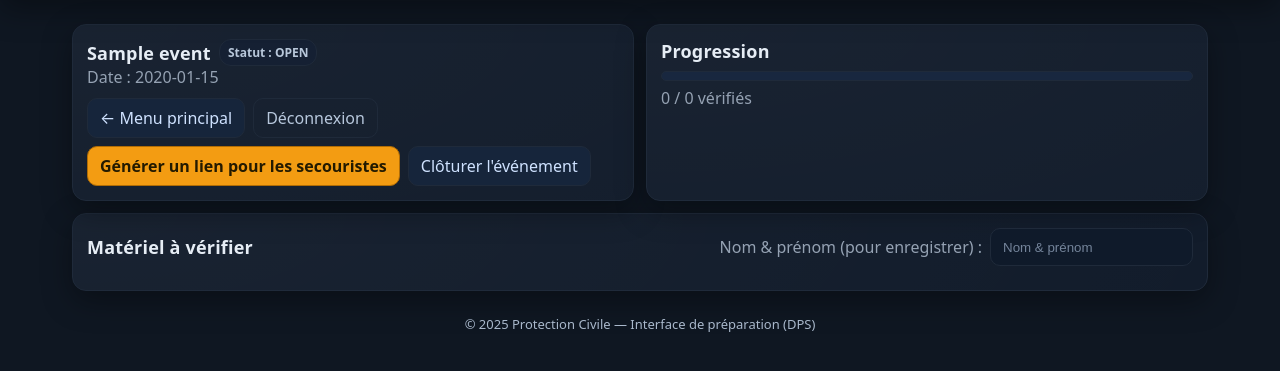
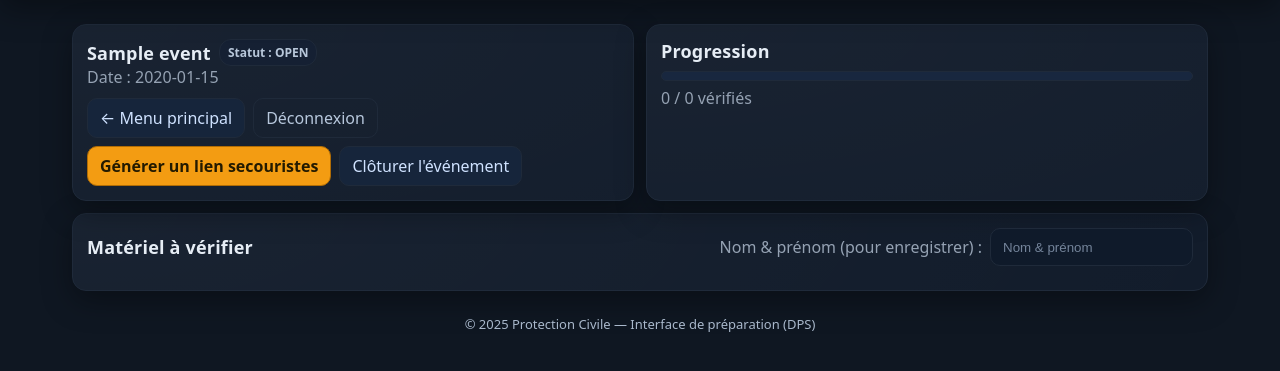
Before and after one commit to protec38/VERIFMATOS, a Flask app: page /events/1 in a window 1280 px wide. Shown: the part 61-432 px from the top of the page. Run offline with Flask 3, Linux system fonts and the light colour scheme; a user stored in the database is signed in; tables that the repository leaves empty hold one stand-in row (values such as "Sample post"); some libraries are stand-ins or nearby versions.

Commit message:
Update event.html

```diff
--- a/web/app/templates/event.html
+++ b/web/app/templates/event.html
@@ -3,19 +3,16 @@
 {% block content %}
   <div class="grid cols-2">
     <div class="card">
-      <div class="row">
+      <div class="row wrap">
         <div class="title">{{ event.name }}</div>
         <span class="badge" id="status-badge">Statut : {{ event.status if event.status is string else event.status.name }}</span>
       </div>
       <div class="muted">Date : {{ event.date or "—" }}</div>
 
-      <div class="row" style="margin-top:10px;">
+      <div class="row wrap" style="margin-top:10px;">
         <a class="btn" href="/dashboard">← Menu principal</a>
         <a class="btn ghost" href="/logout">Déconnexion</a>
-      </div>
-
-      <div class="row" style="margin-top:8px;">
-        <a class="btn primary" id="btn-share">Générer un lien pour les secouristes</a>
+        <a class="btn primary" id="btn-share">Générer un lien secouristes</a>
         <a class="btn" id="btn-close">Clôturer l'événement</a>
       </div>
     </div>
@@ -28,19 +25,21 @@
   </div>
 
   <div class="card" style="margin-top:12px;">
-    <div class="row" style="justify-content:space-between;">
+    <div class="row space-between wrap">
       <div class="title">Matériel à vérifier</div>
-      <div class="row">
+      <div class="row wrap">
         <label class="muted">Nom & prénom (pour enregistrer) :</label>
-        <input id="who" placeholder="Nom & prénom" style="max-width:240px;">
+        <input id="who" placeholder="Nom & prénom" style="max-width:260px;">
       </div>
     </div>
     <div id="tree" class="tree" style="margin-top:10px;"></div>
   </div>
 
   <script>
+    // Client Socket.IO v4 (chargé depuis base.html)
+    const socket = io({ transports: ['websocket','polling'], upgrade: true, path: '/socket.io/' });
+
     const EVENT_ID = {{ event.id }};
-    const socket = io();
     socket.emit("join_event", {event_id: EVENT_ID});
 
     let WHO = "";
@@ -59,14 +58,13 @@
 
     function renderItemActions(item) {
       const disabled = !WHO;
-      const wrap = el("div", {class:"item"},
+      return el("div", {class:"item"},
         el("div", null, el("span", {class:"muted"}, "Vérification")),
         el("div", {class:"row"},
           el("button", {class:"btn", disabled, onclick: () => verifyItem(item.id, "OK")}, "OK"),
           el("button", {class:"btn ghost", disabled, onclick: () => verifyItem(item.id, "NOT_OK")}, "Non conforme"),
         )
       );
-      return wrap;
     }
 
     function renderTreeNode(root) {
@@ -78,7 +76,7 @@
           )
         : el("span", {class:"qty"}, `Qté: ${root.quantity ?? 0}`);
 
-      const nodeEl = el("div", {class:"node", id:"node-"+root.id},
+      return el("div", {class:"node", id:"node-"+root.id},
         el("div", {class:"header"},
           el("div", {class:"name"}, root.name),
           headRight
@@ -88,20 +86,11 @@
           ...(!group ? [renderItemActions(root)] : [])
         )
       );
-      return nodeEl;
     }
 
-    function flattenItems(nodes) {
-      let count = 0;
-      (function rec(n){
-        if(n.type==="ITEM") count++;
-        (n.children||[]).forEach(rec);
-      })(nodes);
-      return count;
-    }
-
-    function refreshProgressFrom(tree){
-      const total = tree.reduce((acc,r)=>acc+flattenItems(r),0);
+    function countItems(nodes){ let c=0; (function rec(n){ if(n.type==="ITEM") c++; (n.children||[]).forEach(rec); })(nodes); return c; }
+    function refreshProgress(tree){
+      const total = (tree||[]).reduce((acc,r)=>acc+countItems(r),0);
       window.__TOTAL_ITEMS = total;
       fetch(`/events/${EVENT_ID}/stats`, {credentials:"include"})
         .then(r=>r.json()).then(s=>{
@@ -112,17 +101,13 @@
         }).catch(()=>{});
     }
 
-    function buildUI(tree){
+    async function loadTree(){
+      const r = await fetch(`/events/${EVENT_ID}/tree`, {credentials:"include"});
+      const TREE = await r.json();
       const host = document.getElementById("tree");
       host.innerHTML = "";
-      (tree || []).forEach(root => host.appendChild(renderTreeNode(root)));
-      refreshProgressFrom(tree);
-    }
-
-    async function loadTree(){
-      const r = await fetch(`/events/${EVENT_ID}/tree`, {credentials:"include"});
-      const data = await r.json();
-      buildUI(data || []);
+      (TREE||[]).forEach(x => host.appendChild(renderTreeNode(x)));
+      refreshProgress(TREE||[]);
     }
 
     function setCharged(nodeId, checked){
@@ -146,7 +131,6 @@
       });
     }
 
-    // Live updates
     socket.on("event_update", (p) => {
       if(p?.type === "item_verified" && typeof window.__TOTAL_ITEMS === "number"){
         const text = document.getElementById("progress-text").textContent;
@@ -157,7 +141,6 @@
         const pct = total ? Math.round(ok/total*100) : 0;
         document.getElementById("progress-bar").style.width = pct+"%";
         document.getElementById("progress-text").textContent = `${ok} / ${total} vérifiés`;
-        // feedback visuel
         const n = document.getElementById("node-"+p.node_id);
         if(n){ n.style.outline="2px solid rgba(0,200,0,.5)"; setTimeout(()=>n.style.outline="", 800); }
       } else if(p?.type === "event_closed"){
@@ -165,7 +148,6 @@
       }
     });
 
-    // Actions de page
     document.getElementById("btn-share").addEventListener("click", () => {
       fetch(`/events/${EVENT_ID}/share-link`, {method:"POST", credentials:"include"})
       .then(r=>r.json()).then(res=>{
```
